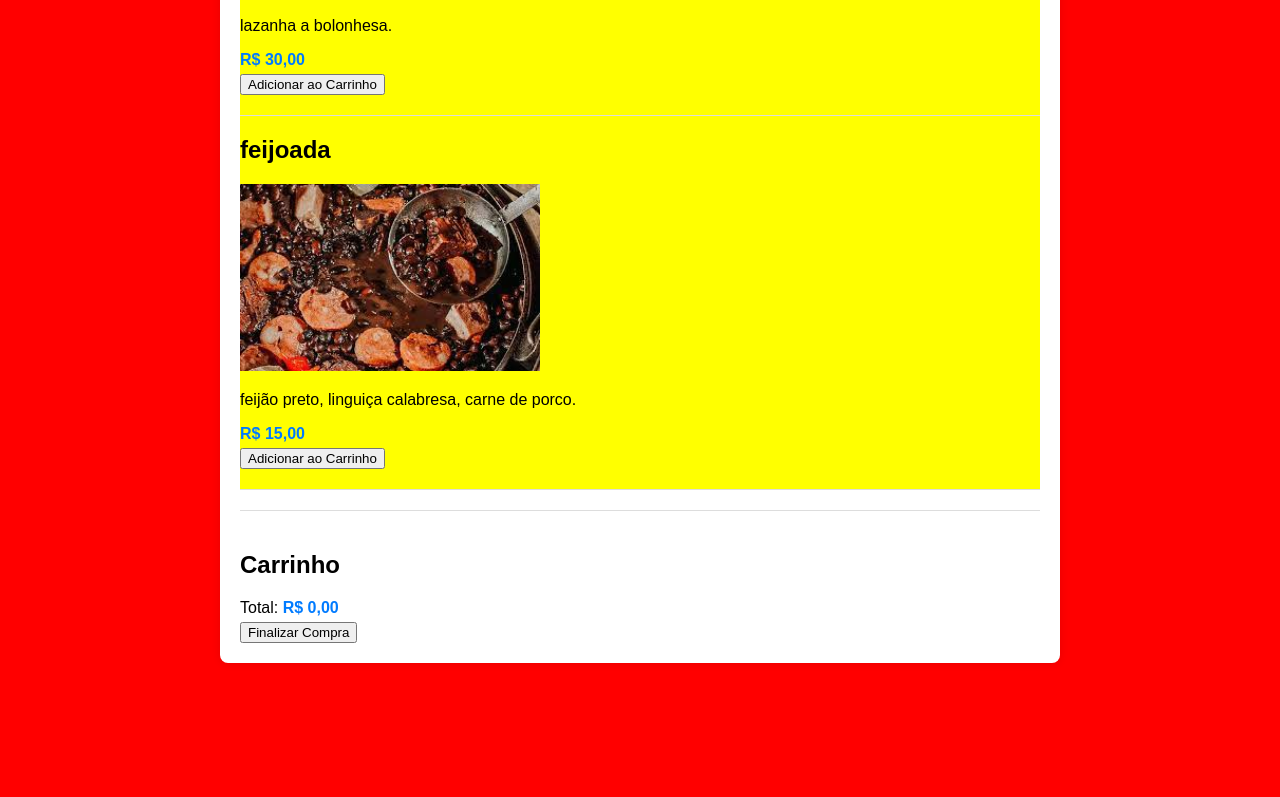
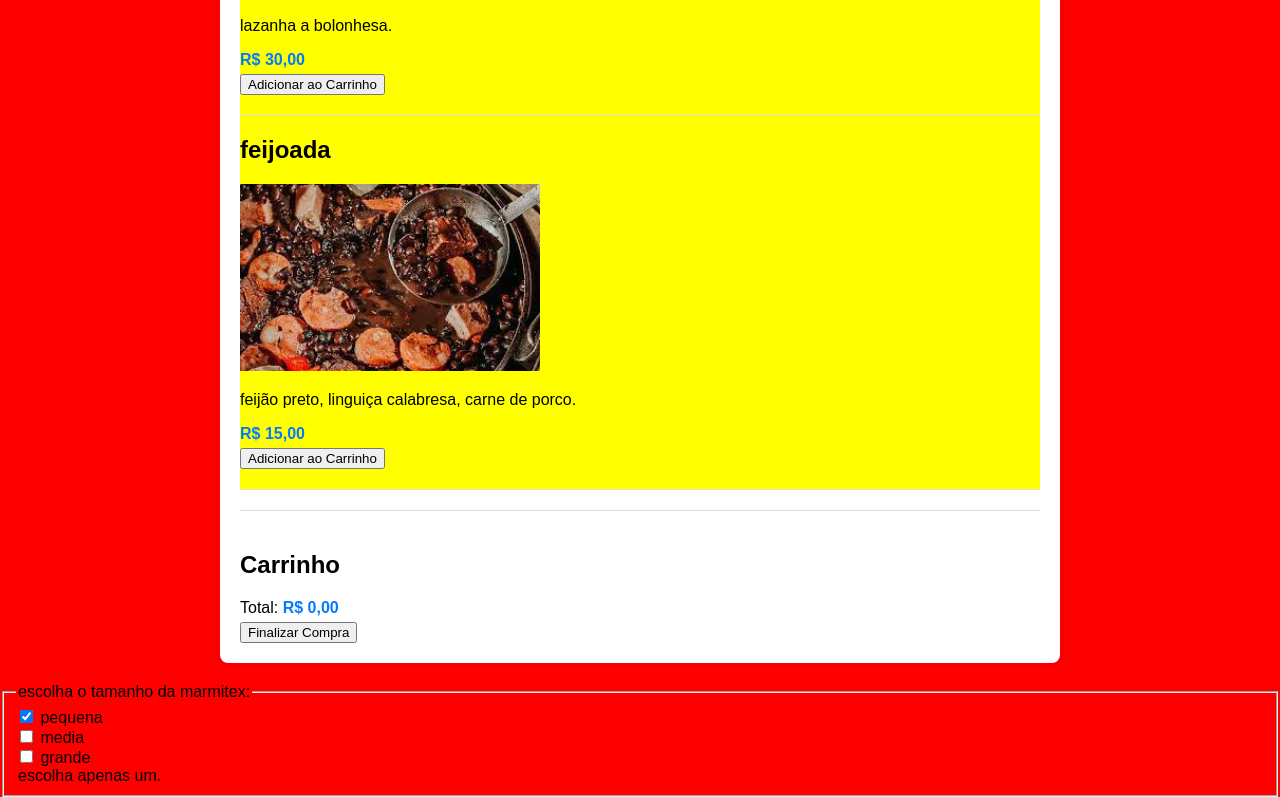
Before and after one commit to cris24tayler/cardapio, a plain HTML site: page index.html in a window 1280 px wide. Shown: the part 1527-2324 px from the top of the page. Before the commit the page ends 2210 px from the top, so only its background shows below. Drawn offline with Linux system fonts and the light colour scheme.

Commit message:
adiciona nova função há pagina: selecionar o tamanho da marmitex

```diff
--- a/index.html
+++ b/index.html
@@ -52,6 +52,24 @@
         <button id="botaoFinalizarCompra">Finalizar Compra</button>
     </div>
 </div>
+<fieldset>
+    <legend>escolha o tamanho da marmitex:</legend>
+
+    <div>
+      <input type="checkbox" id="pequena" name="pequena" checked />
+      <label for="pequena">pequena</label>
+    </div>
+
+    <div>
+      <input type="checkbox" id="media" name="media" />
+      <label for="media">media</label>
+    </div>
+    <div>
+        <input type="checkbox" id="grande" name="grande" />
+        <label for="grande">grande</label>
+      </div>
+      <legend>escolha apenas um.</legend>
+  </fieldset>
 
 <script>
 
@@ -60,21 +78,23 @@
     function addToCart(price) {
         total += price;
         document.getElementById("total").innerText = "R$ " + total.toFixed(2);
+        alert("compra finalizada")
     }
-
      if ("Notification" in window) {
       Notification.requestPermission().then(function (result) {
-        if (result === "granted") {
+        if (result === "botaoFinalizarCompra") {
           function mostrarNotificacao() {
             var notificacao = new Notification("Compra Realizada!", {
               body: "Sua compra foi realizada com sucesso!",
               icon: "caminho/para/icone.png"
+
             });
           }
         }
       });
     }
 
+
 </script>
 
 </body>
```
